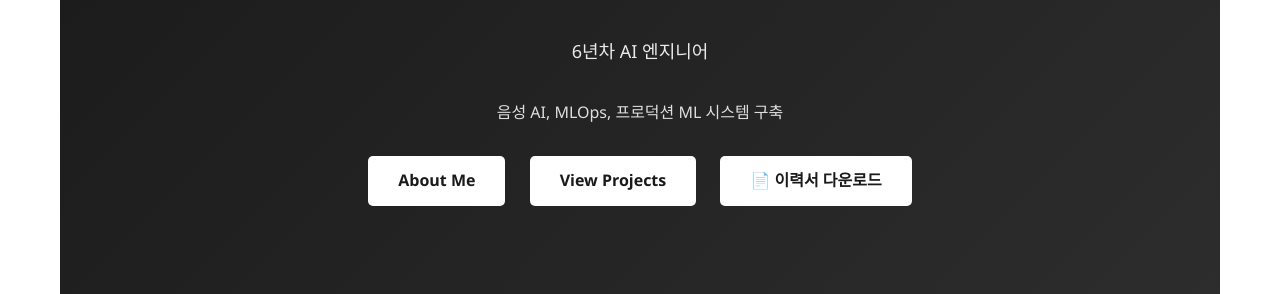
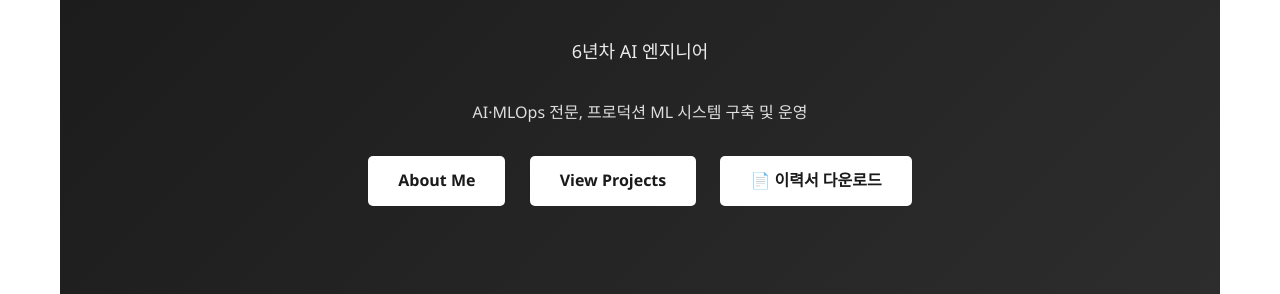
Before and after one commit to ckc5800/ckc5800.github.io, a Jekyll site: the page built from index.html, in a window 1280 px wide and 900 px high. Shown: the part 240-534 px from the top of the window. Built offline with Jekyll 4.4.1, drawn with Linux system fonts in a browser that asks for light colours.

Commit message:
Remove voice-specific label from headline descriptions site-wide

```diff
--- a/about.html
+++ b/about.html
@@ -6,7 +6,7 @@ title: About
 <h2>About Me</h2>
 
 <div style="line-height: 1.9; margin-bottom: 40px;">
-    <p>6년차 AI 엔지니어로, <strong>음성 AI 및 대규모 ML 인프라 구축</strong>을 전문으로 합니다.</p>
+    <p>6년차 AI 엔지니어로, <strong>프로덕션 AI 시스템 및 대규모 ML 인프라 구축</strong>을 전문으로 합니다.</p>
 
     <h3>핵심 경력</h3>
     <p>
--- a/contact.html
+++ b/contact.html
@@ -36,7 +36,7 @@ title: Contact
 
     <h3>About Me</h3>
     <p>
-        6년차 AI 엔지니어로 음성 AI, MLOps, 프로덕션 ML 시스템 구축을 전문으로 합니다.
+        6년차 AI 엔지니어로 AI 서비스 개발, MLOps, 프로덕션 ML 시스템 구축을 전문으로 합니다.
         <br><br>
         <strong>주요 경험:</strong>
     </p>
@@ -47,7 +47,7 @@ title: Contact
     </ul>
 
     <p style="margin-top: 30px; padding: 20px; background-color: #f5f5f5; border-radius: 8px;">
-        <strong>현재 찾는 것:</strong> 음성 AI, MLOps, 프로덕션 ML 시스템 관련 흥미로운 프로젝트와 협업 기회
+        <strong>현재 찾는 것:</strong> AI 서비스, MLOps, 프로덕션 ML 시스템 관련 흥미로운 프로젝트와 협업 기회
         <br>
         <strong>관심 분야:</strong> 실시간 처리, 성능 최적화, 스케일링, 혁신적인 기술 도입
     </p>
--- a/index.html
+++ b/index.html
@@ -6,7 +6,7 @@ title: Home
 <section class="hero">
     <h1>이윤선</h1>
     <p>6년차 AI 엔지니어</p>
-    <p style="font-size: 16px; opacity: 0.85;">음성 AI, MLOps, 프로덕션 ML 시스템 구축</p>
+    <p style="font-size: 16px; opacity: 0.85;">AI·MLOps 전문, 프로덕션 ML 시스템 구축 및 운영</p>
     <a href="/about.html" class="cta-button">About Me</a>
     <a href="/projects.html" class="cta-button">View Projects</a>
     <a href="/assets/resume.pdf" download class="cta-button">📄 이력서 다운로드</a>
```
